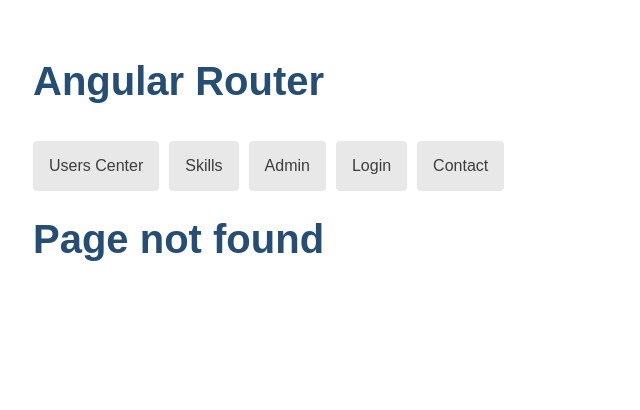
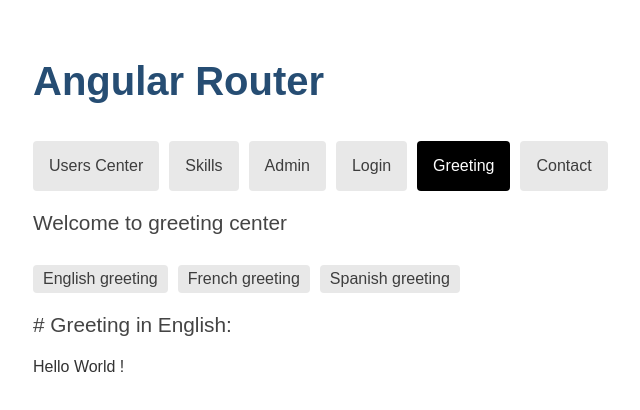
Before and after one commit to Florian935/angular-routing-navigation-demo, an Angular app: page /greeting in a window 1280 px wide. Before the commit this address had no page. Shown: the top 410 px of the page, without its empty margins (107-747 px from the left). Built offline with nearby package versions, Linux system fonts and the light colour scheme.

Commit message:
Feat: added redirect to fragment section demo

```diff
--- a/src/app/app-routing.module.ts
+++ b/src/app/app-routing.module.ts
@@ -1,9 +1,16 @@
 import { NgModule } from '@angular/core';
-import { RouterModule, Routes } from '@angular/router';
+import { ExtraOptions, RouterModule, Routes } from '@angular/router';
 import { AuthGuard } from './guards/auth.guard';
 import { SelectivePreloadingStrategyService } from './guards/selective-preloading-strategy.service';
 import { PageNotFoundComponent } from './pages/page-not-found/page-not-found.component';
 import { ComposeMessageComponent } from './pages/popup/compose-message.component';
+
+const routerOptions: ExtraOptions = {
+    scrollPositionRestoration: 'enabled',
+    anchorScrolling: 'enabled',
+    scrollOffset: [0, 32],
+    preloadingStrategy: SelectivePreloadingStrategyService,
+};
 
 const routes: Routes = [
     {
@@ -24,6 +31,14 @@ const routes: Routes = [
         data: { preload: true, loadAfterSeconds: 5 },
     },
     {
+        path: 'greeting',
+        loadChildren: () =>
+            import('./pages/greeting/greeting.module').then(
+                (m) => m.GreetingModule
+            ),
+        data: { preload: true, loadAfterSeconds: 2 },
+    },
+    {
         path: '',
         redirectTo: 'skills',
         pathMatch: 'full',
@@ -35,11 +50,7 @@ const routes: Routes = [
 ];
 
 @NgModule({
-    imports: [
-        RouterModule.forRoot(routes, {
-            preloadingStrategy: SelectivePreloadingStrategyService,
-        }),
-    ],
+    imports: [RouterModule.forRoot(routes, routerOptions)],
     exports: [RouterModule],
 })
 export class AppRoutingModule {}
--- a/src/app/app.component.html
+++ b/src/app/app.component.html
@@ -5,6 +5,7 @@
         <a routerLink="/skills" routerLinkActive="active">Skills</a>
         <a routerLink="/admin" routerLinkActive="active">Admin</a>
         <a routerLink="/login" routerLinkActive="active">Login</a>
+        <a routerLink="/greeting" routerLinkActive="active">Greeting</a>
         <a [routerLink]="[{ outlets: { popup: ['compose'] } }]">Contact</a>
     </nav>
     <div [@routeAnimation]="getAnimationData(routerOutlet)">
--- /dev/null
+++ b/src/app/pages/greeting/greeting-routing.module.ts
@@ -0,0 +1,11 @@
+import { NgModule } from '@angular/core';
+import { RouterModule, Routes } from '@angular/router';
+import { GreetingComponent } from './greeting/greeting.component';
+
+const routes: Routes = [{ path: '', component: GreetingComponent }];
+
+@NgModule({
+    imports: [RouterModule.forChild(routes)],
+    exports: [RouterModule],
+})
+export class GreetingRoutingModule {}
--- /dev/null
+++ b/src/app/pages/greeting/greeting/greeting.component.html
@@ -0,0 +1,25 @@
+<h3>Welcome to greeting center</h3>
+
+<a routerLink="./" routerLinkActive="active" fragment="english"
+    >English greeting</a
+>
+<a routerLink="./" routerLinkActive="active" fragment="french"
+    >French greeting</a
+>
+<a routerLink="./" routerLinkActive="active" fragment="spanish"
+    >Spanish greeting</a
+>
+
+<div class="greeting-container" id="english">
+    <h3># Greeting in English:</h3>
+    <p>Hello World !</p>
+</div>
+<div class="greeting-container" id="french">
+    <h3># Greeting in French:</h3>
+    <p>Bonjour tout le monde !</p>
+</div>
+
+<div class="greeting-container" id="spanish">
+    <h3># Greeting in Spanish:</h3>
+    <p>¡ Hola a todos !</p>
+</div>
--- /dev/null
+++ b/src/app/pages/greeting/greeting/greeting.component.scss
@@ -0,0 +1,23 @@
+.greeting-container {
+    height: 1200px;
+}
+
+h3 {
+    margin-top: 20px;
+}
+
+a {
+    padding: 5px 10px;
+    text-decoration: none;
+    margin-right: 10px;
+    margin-top: 10px;
+    display: inline-block;
+    background-color: #e8e8e8;
+    color: #3d3d3d;
+    border-radius: 4px;
+
+    &:hover {
+        color: white;
+        background-color: #42545c;
+    }
+}
--- /dev/null
+++ b/src/app/pages/greeting/greeting/greeting.component.ts
@@ -0,0 +1,15 @@
+import { Component, OnInit } from '@angular/core';
+
+@Component({
+  selector: 'app-greeting',
+  templateUrl: './greeting.component.html',
+  styleUrls: ['./greeting.component.scss']
+})
+export class GreetingComponent implements OnInit {
+
+  constructor() { }
+
+  ngOnInit(): void {
+  }
+
+}
```
Also changed, not shown: src/app/pages/greeting/greeting.module.ts (added, +17 -0 lines), 1 other file (tests, documents, lock files or other folders).
